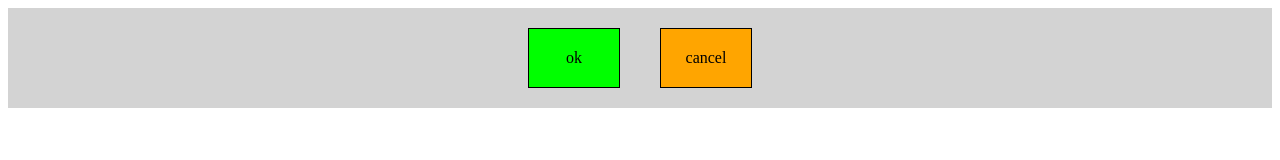
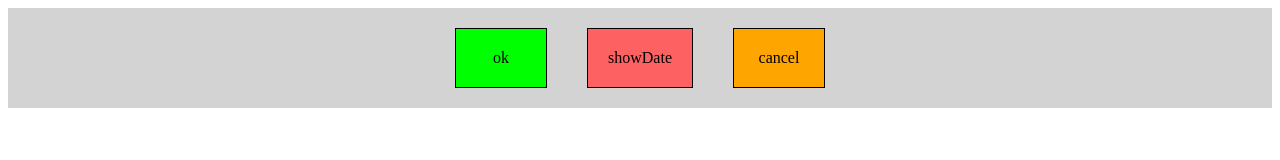
Before and after one commit to Ryoneme2/DII_M4_07, a plain HTML site: page index.html in a window 1280 px wide. Drawn offline with Linux system fonts and the light colour scheme.

Commit message:
alert date by click date

```diff
--- a/index.html
+++ b/index.html
@@ -1,20 +1,17 @@
 <!DOCTYPE html>
 <html lang="en">
   <head>
-  <meta charset="UTF-8">
-  <meta http-equiv="X-UA-Compatible" content="IE=edge">
-  <meta name="viewport" content="width=device-width, initial-scale=1.0">
+    <meta charset="UTF-8" />
+    <meta http-equiv="X-UA-Compatible" content="IE=edge" />
+    <meta name="viewport" content="width=device-width, initial-scale=1.0" />
     <title>Document</title>
-  <link rel="stylesheet" href="style.css">
+    <link rel="stylesheet" href="style.css" />
   </head>
   <body>
     <div class="container">
-    <div id="ok" class="flex-item">
-    ok
-   </div>
-    <div id="cancel" class="flex-item">
-   cancel
-    </div>
+      <div id="ok" class="flex-item">ok</div>
+      <div id="showDate" class="flex-item">showDate</div>
+      <div id="cancel" class="flex-item">cancel</div>
     </div>
     <script src="./script.js"></script>
   </body>
--- a/script.js
+++ b/script.js
@@ -1,6 +1,12 @@
 const ok = document.getElementById("ok");
+const showDate = document.getElementById("showDate");
 const newText = "not Ok";
 
 ok.addEventListener("click", () => {
   alert("index.html")
 });
+
+showDate.addEventListener("click", () => {
+  alert(new Date());
+}
+);
--- a/style.css
+++ b/style.css
@@ -21,3 +21,9 @@
   border: 1px solid black;
   cursor: pointer;
 }
+#showDate {
+  background-color: rgb(253, 97, 97);
+  color: black;
+  border: 1px solid black;
+  cursor: pointer;
+}
```
Lines whose indentation alone changed are shown as unchanged.
